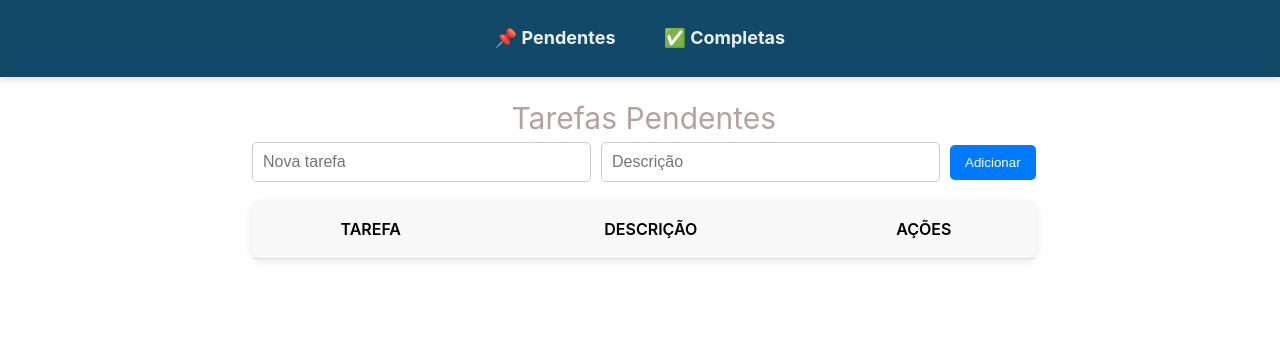
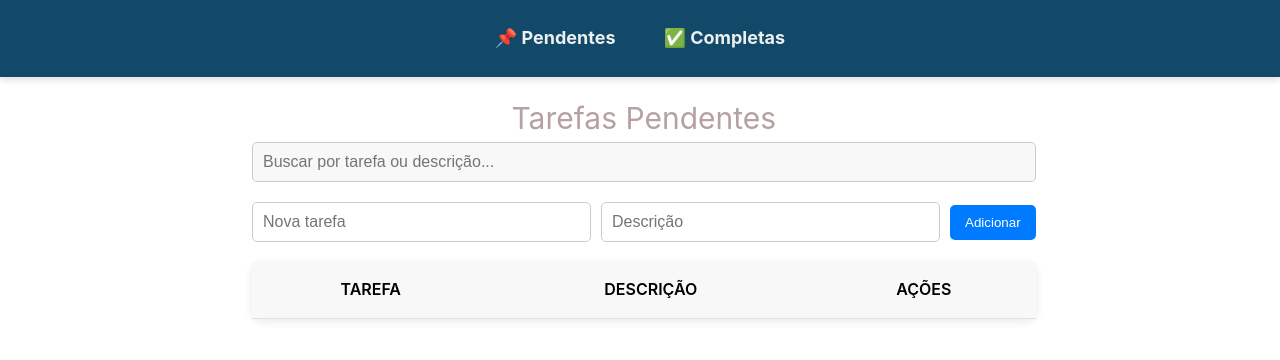
Before and after one commit to ricardo-nascimento-sh3/Todo-list, a Vue app: page /todos in a window 1280 px wide. Shown: the top 360 px of the page. Built offline with nearby package versions, Linux system fonts and the light colour scheme; the HTML template or start-up script is replaced by a standard one.

Commit message:
[FEATURE] Filtro para buscar tarefas

```diff
--- a/src/views/CompletedView.vue
+++ b/src/views/CompletedView.vue
@@ -65,7 +65,6 @@ table {
 
 th, td {
   padding: 15px;
-  text-align: ce;
   border-bottom: 1px solid #e1e1e1;
 }
 
--- a/src/views/TodosView.vue
+++ b/src/views/TodosView.vue
@@ -1,9 +1,18 @@
 <template>
   <div>
     <h1>Tarefas Pendentes</h1>
+
+    <input
+      v-model="searchQuery"
+      type="text"
+      placeholder="Buscar por tarefa ou descrição..."
+      class="search-input"
+    />
+
     <TodoForm @add-task="addTask" />
+
     <TodoList
-      :tasks="tasks"
+      :tasks="filteredTasks"
       @complete-task="completeTask"
       @edit-task="editTask"
       @delete-task="deleteTask"
@@ -19,29 +28,60 @@ export default {
   components: { TodoForm, TodoList },
   data() {
     return {
-      tasks: JSON.parse(localStorage.getItem('tasks')) || []
+      tasks: JSON.parse(localStorage.getItem('tasks')) || [],
+      searchQuery: '', // Variável para armazenar a busca
+    }
+  },
+
+  computed: {
+    filteredTasks() {
+      // Filtra as tarefas com base na palavra-chave da busca
+      return this.tasks.filter(task => {
+        const searchLower = this.searchQuery.toLowerCase()
+        return (
+          task.task.toLowerCase().includes(searchLower) ||
+          task.description.toLowerCase().includes(searchLower)
+        )
+      })
     }
   },
   methods: {
     addTask(taskData) {
-
       this.tasks.push({ task: taskData.task, description: taskData.description })
       this.saveTasks()
     },
-    completeTask(index) {
+    completeTask(filteredIndex) {
+      // Encontra o índice da tarefa na lista original (tasks)
+      const taskToComplete = this.filteredTasks[filteredIndex]
+      const index = this.tasks.indexOf(taskToComplete)
+
+      if (index !== -1) {
         const completedTasks = JSON.parse(localStorage.getItem('completedTasks')) || []
         completedTasks.push(this.tasks[index])
         this.tasks.splice(index, 1)
         localStorage.setItem('completedTasks', JSON.stringify(completedTasks))
         this.saveTasks()
+      }
     },
-    editTask(index, newTask) {
+    editTask(filteredIndex, newTask) {
+      // Encontra o índice da tarefa na lista original (tasks)
+      const taskToEdit = this.filteredTasks[filteredIndex]
+      const index = this.tasks.indexOf(taskToEdit)
+
+      if (index !== -1) {
         this.tasks[index] = newTask
         this.saveTasks()
+      }
     },
-    deleteTask(index) {
+    deleteTask(filteredIndex) {
+      // Encontra o índice da tarefa na lista original (tasks)
+      const taskToDelete = this.filteredTasks[filteredIndex]
+      const index = this.tasks.indexOf(taskToDelete)
+
+      if (index !== -1) {
         this.tasks.splice(index, 1)
         this.saveTasks()
+      }
     },
     saveTasks() {
       localStorage.setItem('tasks', JSON.stringify(this.tasks))
@@ -60,9 +100,19 @@ div {
   width: 100%;
 }
 
-h1{
+h1 {
   color: rgb(182, 161, 161);
   text-align: center;
 }
 
+.search-input {
+  width: 100%;
+  padding: 10px;
+  margin-bottom: 20px;
+  font-size: 16px;
+  border-radius: 5px;
+  border: 1px solid #ccc;
+  background-color: #f8f8f8;
+}
+
 </style>
```
Lines whose indentation alone changed are shown as unchanged.
